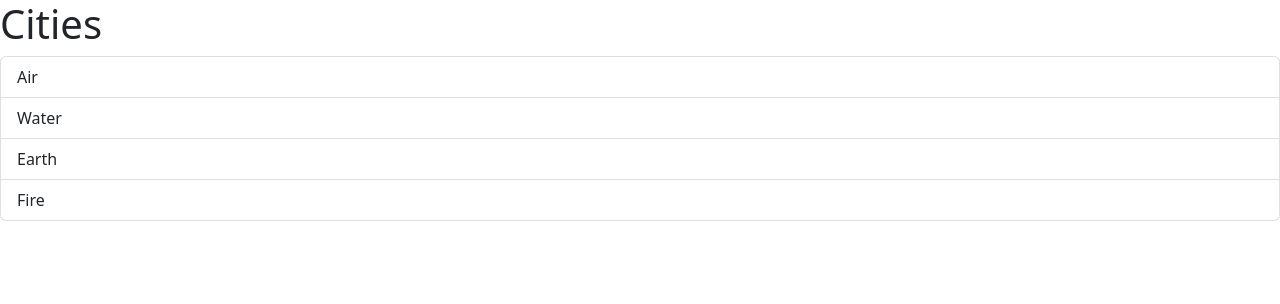
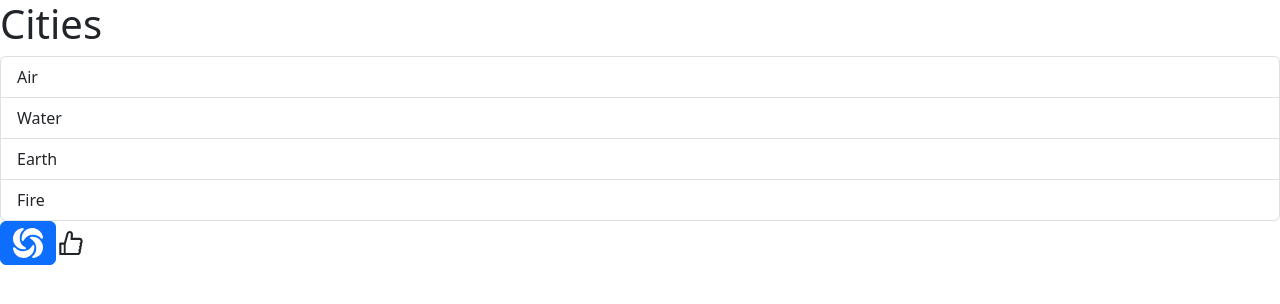
Before and after one commit to incri/learning-react-basics, a React (Vite) app in the folder vite-project/: page / in a window 1280 px wide. Shown: the top 304 px of the page. Built offline with nearby package versions, Linux system fonts and the light colour scheme.

Commit message:
react working with button component, changing state , passing Props completed

```diff
--- a/vite-project/package.json
+++ b/vite-project/package.json
@@ -11,7 +11,8 @@
   "dependencies": {
     "bootstrap": "^5.2.3",
     "react": "^18.2.0",
-    "react-dom": "^18.2.0"
+    "react-dom": "^18.2.0",
+    "react-icons": "^4.8.0"
   },
   "devDependencies": {
     "@types/react": "^18.0.27",
--- a/vite-project/src/App.tsx
+++ b/vite-project/src/App.tsx
@@ -1,6 +1,12 @@
 import ListGroup from "./components/ListGroupComponent"
+import Alert  from "./components/Alert";
+import Button from "./components/Button";
+import { useState } from "react";
+import {SiSololearn} from "react-icons/si"
+import Like from "./components/Like";
 
 function app() {
+
   let item = [
     'Air',
     'Water',
@@ -11,11 +17,18 @@ function app() {
   const handleSelectItem = (item: string) => {
     console.log(item);
   }
+
+  const [alertVisible, setAlertVisible] = useState(false)
   return (
+    <>
+     {alertVisible && <Alert children="You have been alert" onClose={() => setAlertVisible(false)}/>}
+      <div>
+        <ListGroup items={item} heading="Cities" onSelectItem={handleSelectItem}/>
+      </div>
+      <Button children= {<SiSololearn size="30"/>} onClick={() => setAlertVisible(true)} />
+      <Like onClick={() => console.log("Liked")}/>
+    </>
 
-    <div>
-      <ListGroup items={item} heading="Cities" onSelectItem={handleSelectItem}/>
-    </div>
 
 
   );
--- /dev/null
+++ b/vite-project/src/components/Alert.tsx
@@ -0,0 +1,20 @@
+import { ReactNode } from 'react'
+
+interface Props{
+    children: ReactNode;
+    onClose: () => void;
+}
+
+import React from 'react'
+
+const Alert = ({children, onClose}: Props) => {
+  return (
+    <>
+    <div className = "alert alert-danger alert-dismissible">{children}
+    <button type="button" className="btn-close" data-bs-dismiss="alert" aria-label="Close" onClick={onClose}></button>
+    </div>
+    </>
+  )
+}
+
+export default Alert
--- /dev/null
+++ b/vite-project/src/components/Button.tsx
@@ -0,0 +1,15 @@
+import React, { ReactNode } from 'react'
+
+interface Props{
+  children: ReactNode;
+  onClick: () => void;
+  color?: string;
+}
+
+const Button = ({onClick, children, color = 'primary'}: Props) => {
+  return (
+    <button className={'btn btn-'+ color} onClick={onClick}>{children}</button>
+  )
+}
+
+export default Button
--- /dev/null
+++ b/vite-project/src/components/Like.tsx
@@ -0,0 +1,24 @@
+import React, { useState } from 'react'
+import {AiFillLike} from "react-icons/ai"
+import {AiOutlineLike} from "react-icons/ai"
+
+
+interface Props{
+  onClick: () => void;
+}
+const Like = ({onClick}:Props) => {
+
+  const [like, setLike] = useState(false)
+  const toggle = () => {
+    setLike(!like);
+    onClick();
+  }
+  if (like){
+    return (
+      <AiFillLike color='blue' size="30" onClick={toggle}/>
+    )
+  }
+  return(<AiOutlineLike size="30" onClick={toggle} />)
+}
+
+export default Like
```
Also changed, not shown: 1 other file (tests, documents, lock files or other folders).
